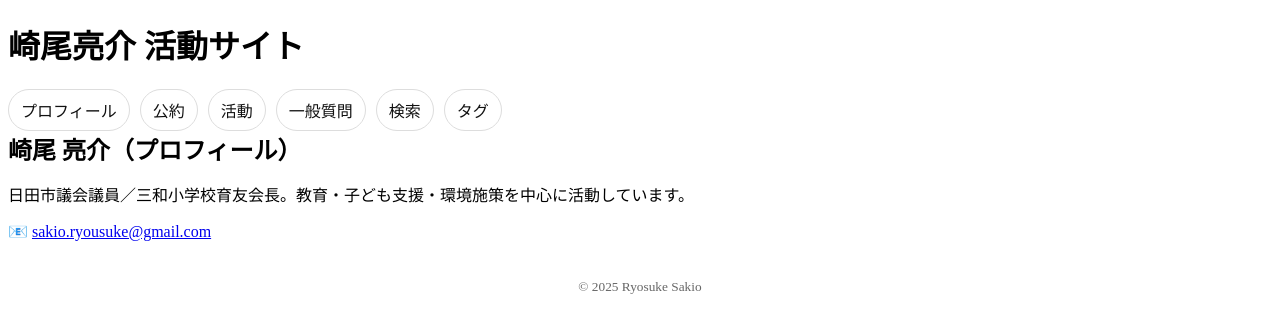
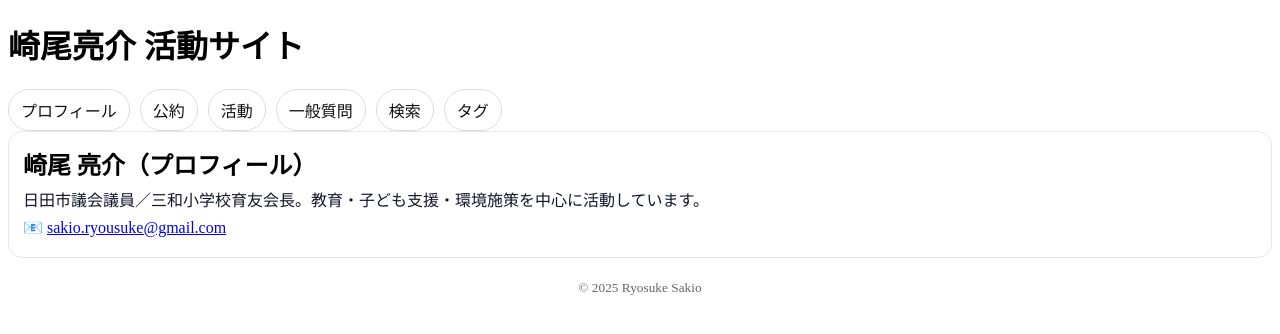
Before and after one commit to sakioryousuke-eng/activity-site, a Jekyll site: the page built from index.html, in a window 1280 px wide. Shown: the top 334 px of the page. Built offline with Jekyll 4.4.1, drawn with Linux system fonts in a browser that asks for light colours.

Commit message:
Include ui.css stylesheet in default layout
Add link to ui.css stylesheet in the default layout.

```diff
--- a/_layouts/default.html
+++ b/_layouts/default.html
@@ -5,6 +5,8 @@
   <title>{{ page.title }} | {{ site.title }}</title>
   <meta name="viewport" content="width=device-width, initial-scale=1, viewport-fit=cover">
   {% seo %}
+  <link rel="stylesheet" href="{{ '/assets/css/ui.css' | relative_url }}">
+
   <style>
     /* ▼ここは初期ZIPのベースCSSを尊重：必要最小限のみ */
     .chip{display:inline-block;padding:8px 12px;border:1px solid #ddd;border-radius:999px;text-decoration:none;color:#111;background:#fff}
```
